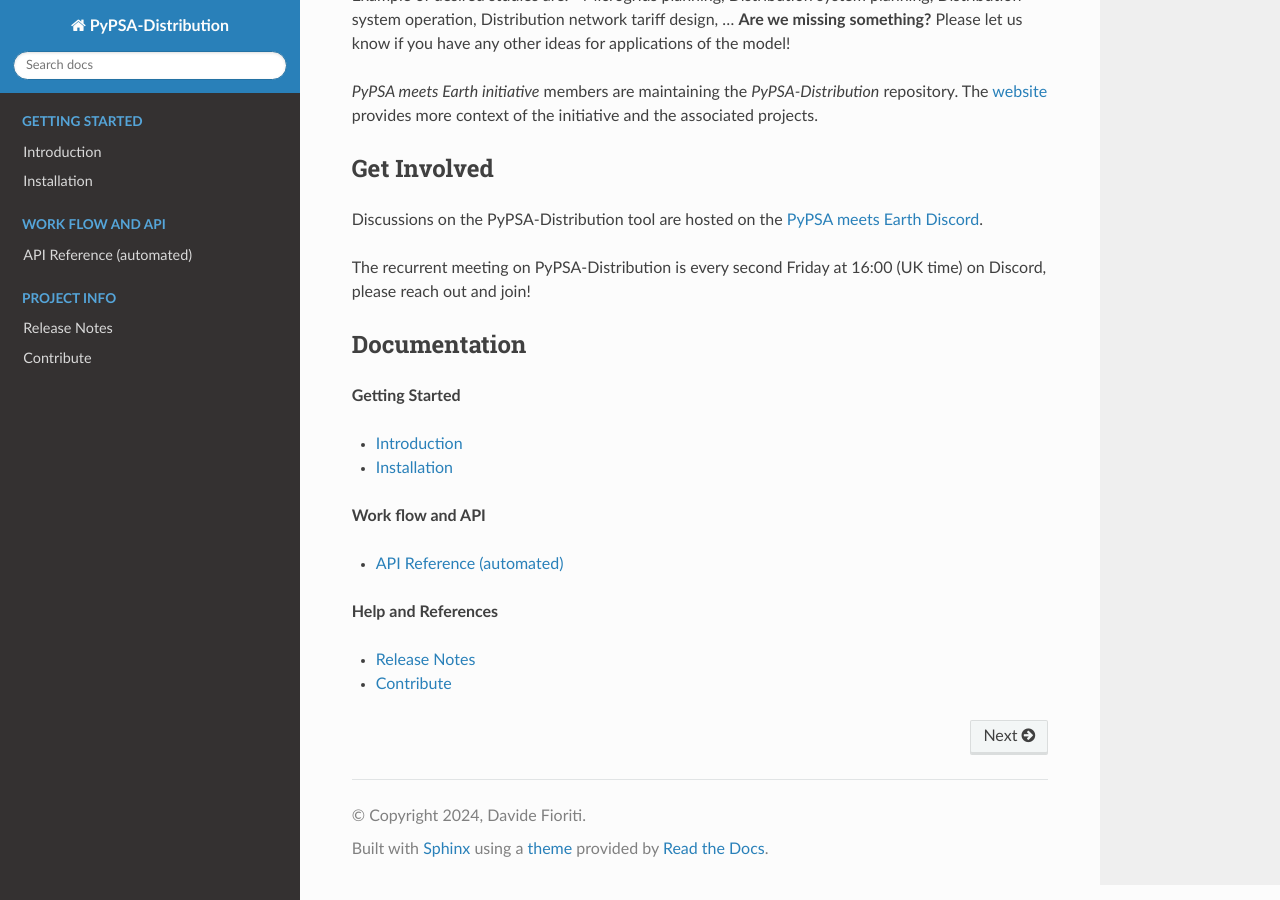
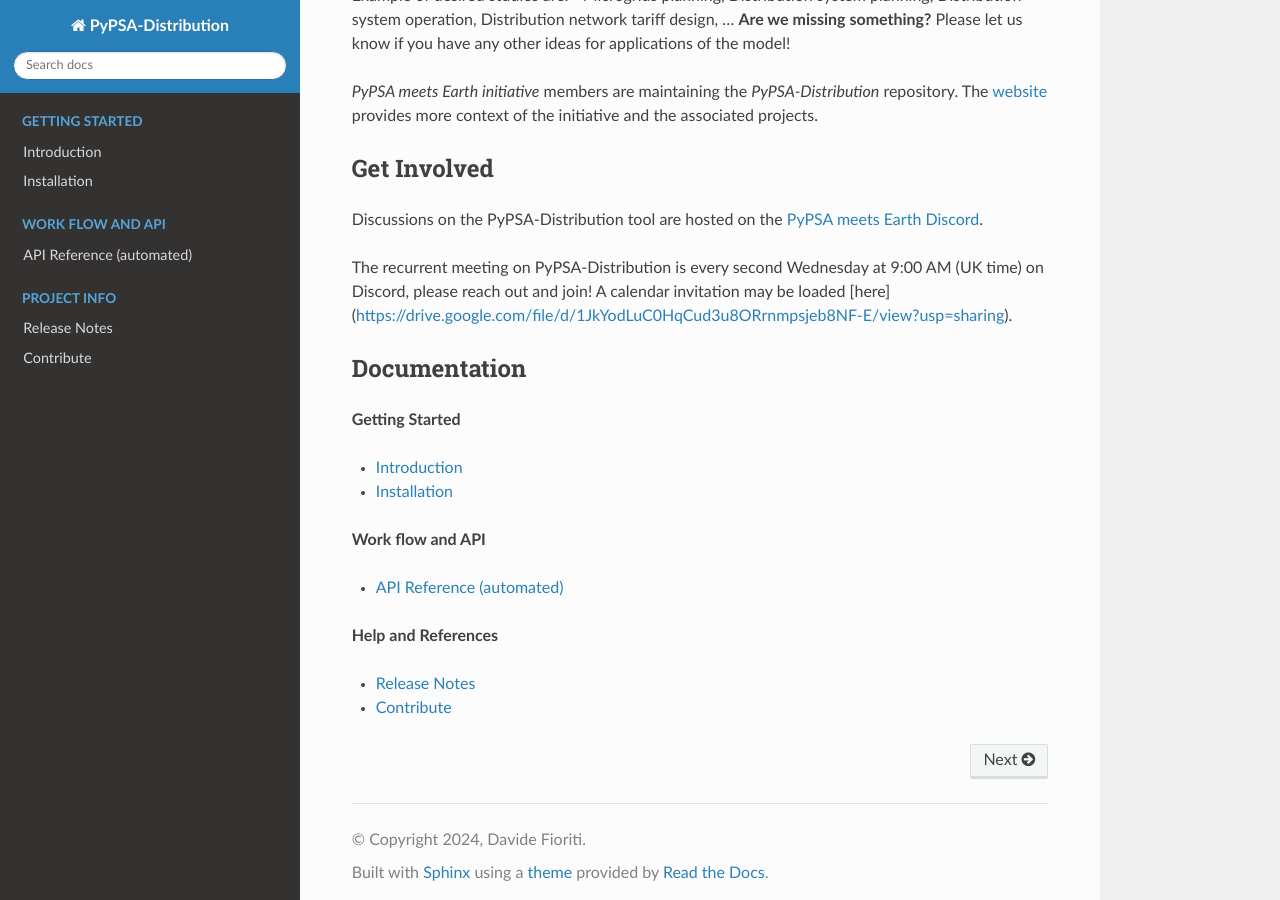
Before and after one commit to pypsa-meets-earth/pypsa-distribution, a Sphinx documentation site: the page built from doc/index.rst, in a window 1280 px wide and 900 px high, scrolled down 786 px. Built offline with Sphinx 7.4.7 and the Read the Docs theme 2.0.0, drawn with Linux system fonts in a browser that asks for light colours.

Commit message:
Update meeting time

```diff
--- a/doc/index.rst
+++ b/doc/index.rst
@@ -66,7 +66,7 @@
 
 Discussions on the PyPSA-Distribution tool are hosted on the `PyPSA meets Earth Discord <https://discord.gg/AnuJBk23FU>`_.
 
-The recurrent meeting on PyPSA-Distribution is every second Friday at 16:00 (UK time) on Discord, please reach out and join!
+The recurrent meeting on PyPSA-Distribution is every second Wednesday at 9:00 AM (UK time) on Discord, please reach out and join! A calendar invitation may be loaded [here](https://drive.google.com/file/d/1JkYodLuC0HqCud3u8ORrnmpsjeb8NF-E/view?usp=sharing).
 
 =============
 Documentation
```
Also changed, not shown: README.md (+2 -0 lines).
